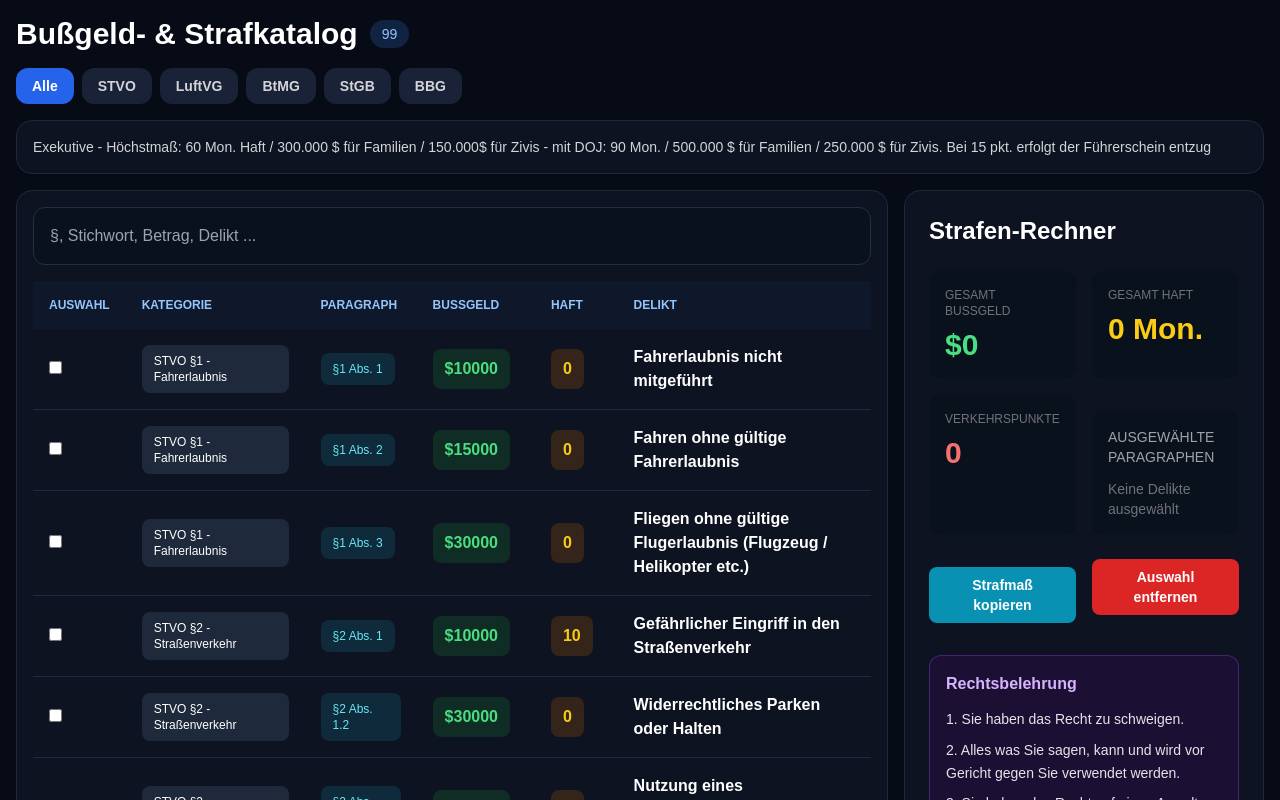
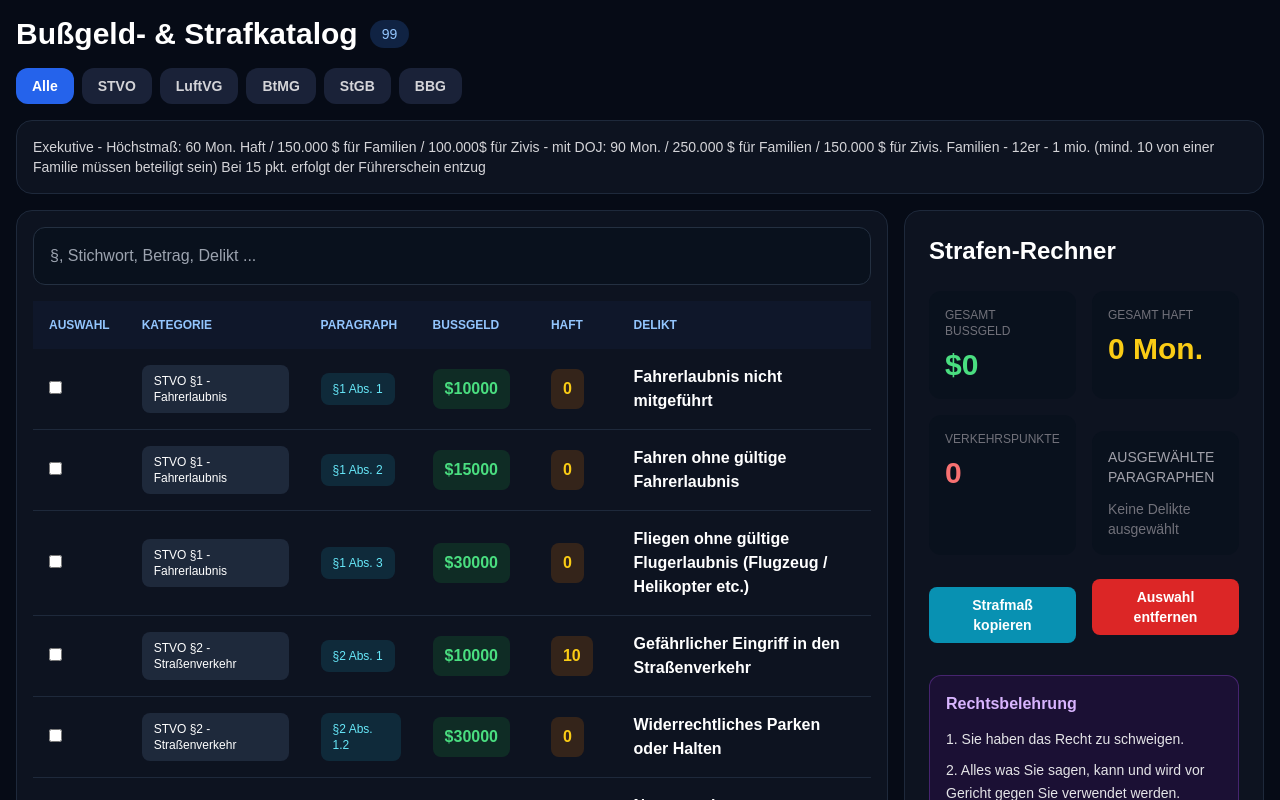
Before and after one commit to Drey2121/Bu-geldkatalog, a React (Vite) app in the folder bussgeld-app/: page / in a window 1280 px wide. Shown: the top 800 px of the page. Built offline with nearby package versions, Linux system fonts and the light colour scheme.

Commit message:
Bußgeld ergänzt

```diff
--- a/bussgeld-app/src/App.jsx
+++ b/bussgeld-app/src/App.jsx
@@ -1153,7 +1153,7 @@ const filtered = delikte.filter((x) => {
 
 </div>
       <div className="bg-[#0d1320] border border-[#1e293b] rounded-2xl p-4 mb-4 text-sm text-zinc-300">
-        Exekutive - Höchstmaß: 60 Mon. Haft / 300.000 $ für Familien / 150.000$ für Zivis - mit DOJ: 90 Mon. / 500.000 $ für Familien / 250.000 $ für Zivis.
+        Exekutive - Höchstmaß: 60 Mon. Haft / 150.000 $ für Familien / 100.000$ für Zivis - mit DOJ: 90 Mon. / 250.000 $ für Familien / 150.000 $ für Zivis. Familien - 12er - 1 mio. (mind. 10 von einer Familie müssen beteiligt sein)
 
 Bei 15 pkt. erfolgt der Führerschein entzug
       </div>
```
